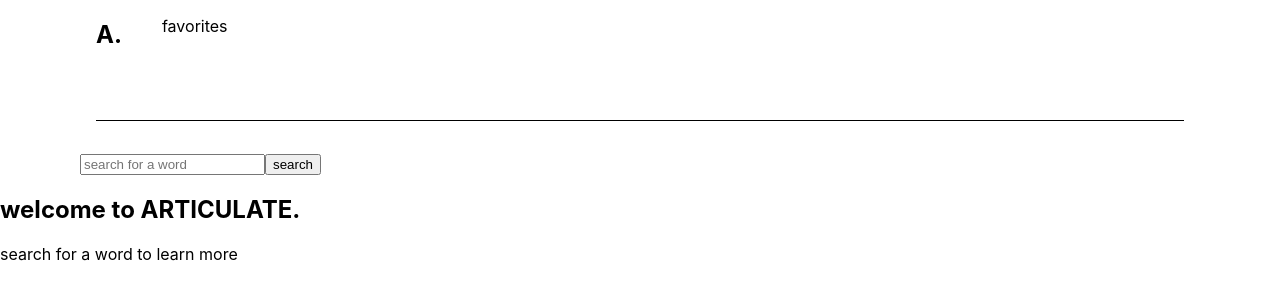
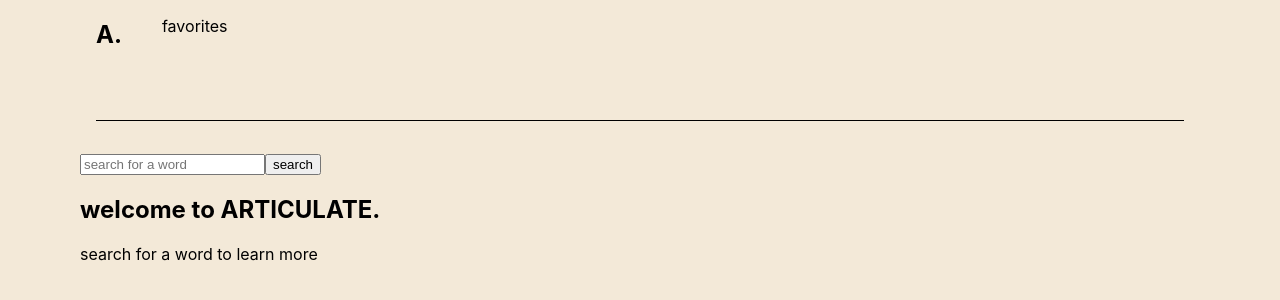
Before and after one commit to michannstoner/articulate, a React (Create React App) app: page / in a window 1280 px wide. Shown: the top 300 px of the page. Built offline with nearby package versions, Linux system fonts and the light colour scheme.

Commit message:
Remove default styling, add basic styling

```diff
--- a/src/components/App/App.css
+++ b/src/components/App/App.css
@@ -1,38 +1,7 @@
-.App {
-  text-align: center;
+body {
+  background-color: #F3E9D8;
 }
 
-.App-logo {
-  height: 40vmin;
-  pointer-events: none;
+.welcome-display {
+  margin-left: 5em;
 }
-
-@media (prefers-reduced-motion: no-preference) {
-  .App-logo {
-    animation: App-logo-spin infinite 20s linear;
-  }
-}
-
-.App-header {
-  background-color: #282c34;
-  min-height: 100vh;
-  display: flex;
-  flex-direction: column;
-  align-items: center;
-  justify-content: center;
-  font-size: calc(10px + 2vmin);
-  color: white;
-}
-
-.App-link {
-  color: #61dafb;
-}
-
-@keyframes App-logo-spin {
-  from {
-    transform: rotate(0deg);
-  }
-  to {
-    transform: rotate(360deg);
-  }
-}
```
